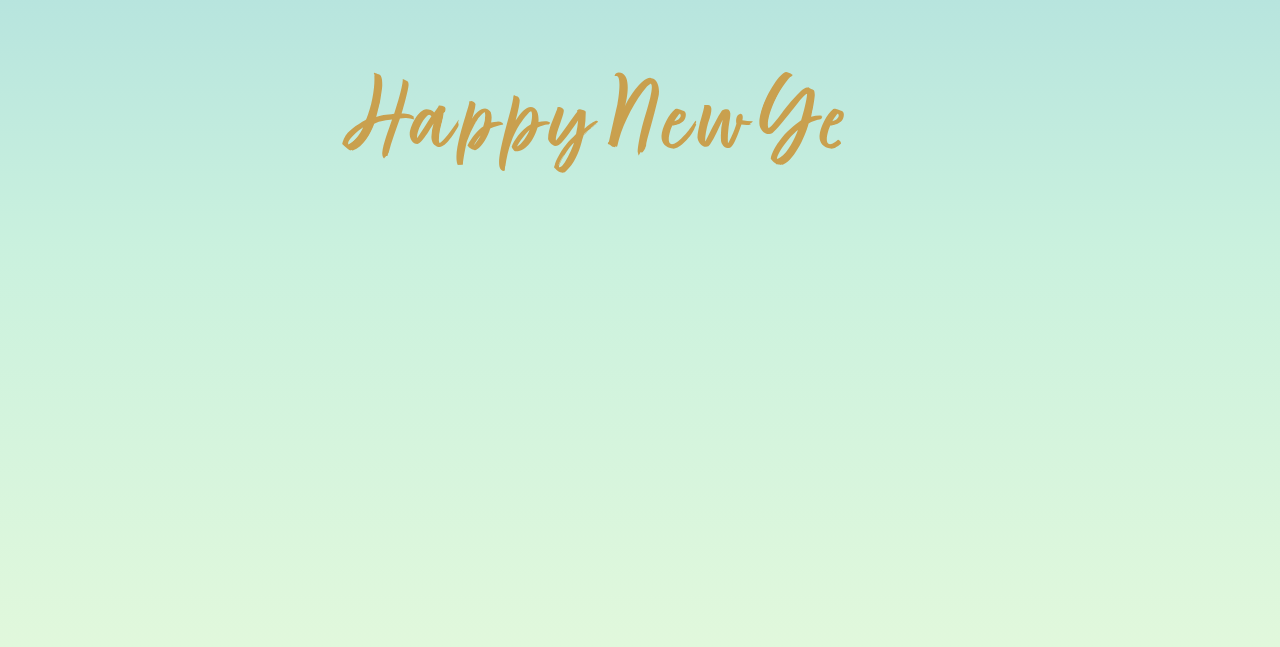
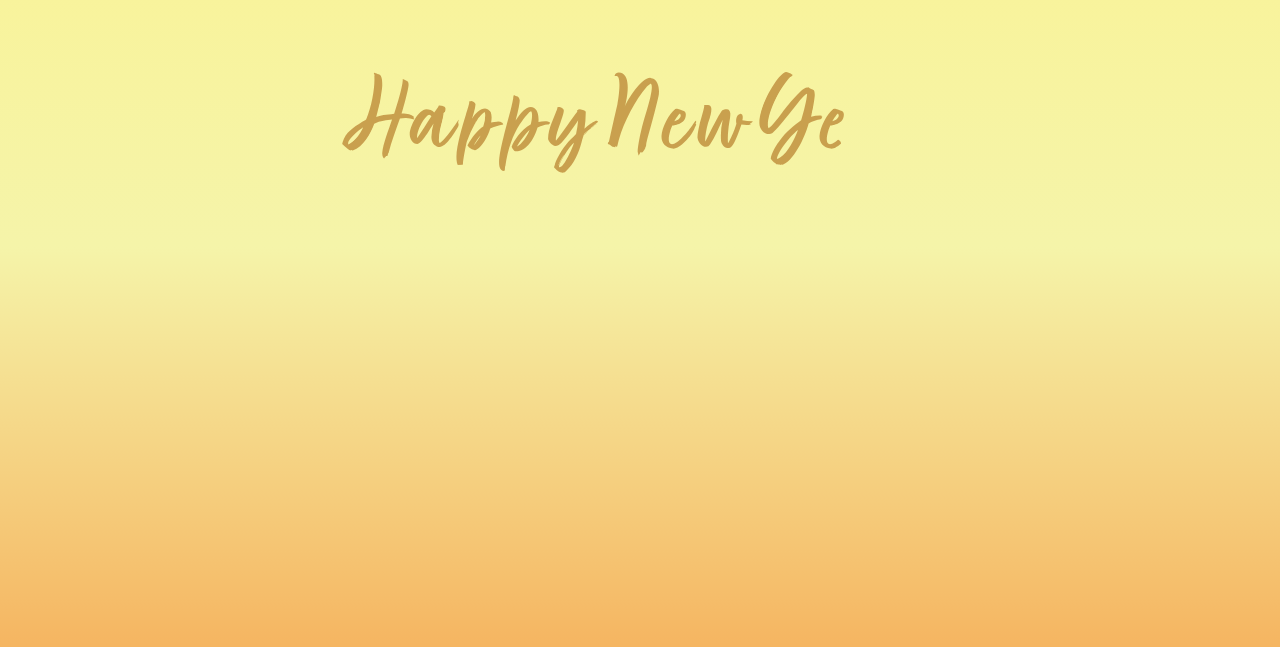
Before and after one commit to PhanHoangQuocTu/chuc_mung_nam_moi, a plain HTML site: page happy.html in a window 1280 px wide. Shown: the part 153-800 px from the top of the page. Drawn offline with Linux system fonts and the light colour scheme.

Commit message:
Update happy.css

```diff
--- a/happy.css
+++ b/happy.css
@@ -281,7 +281,7 @@
 /* text new year */
 body {
 	--border-color: rgb(#f6abb6, #fec8c1 , #54b2a9);
-    background-image: linear-gradient(#acddde, #caf1de, #e1f8dc);
+    background-image: linear-gradient(#faf394, #f5f4a9, #f5b561);
 	background-size: 100% 100vh;
     height: 100vh;
 }
```
